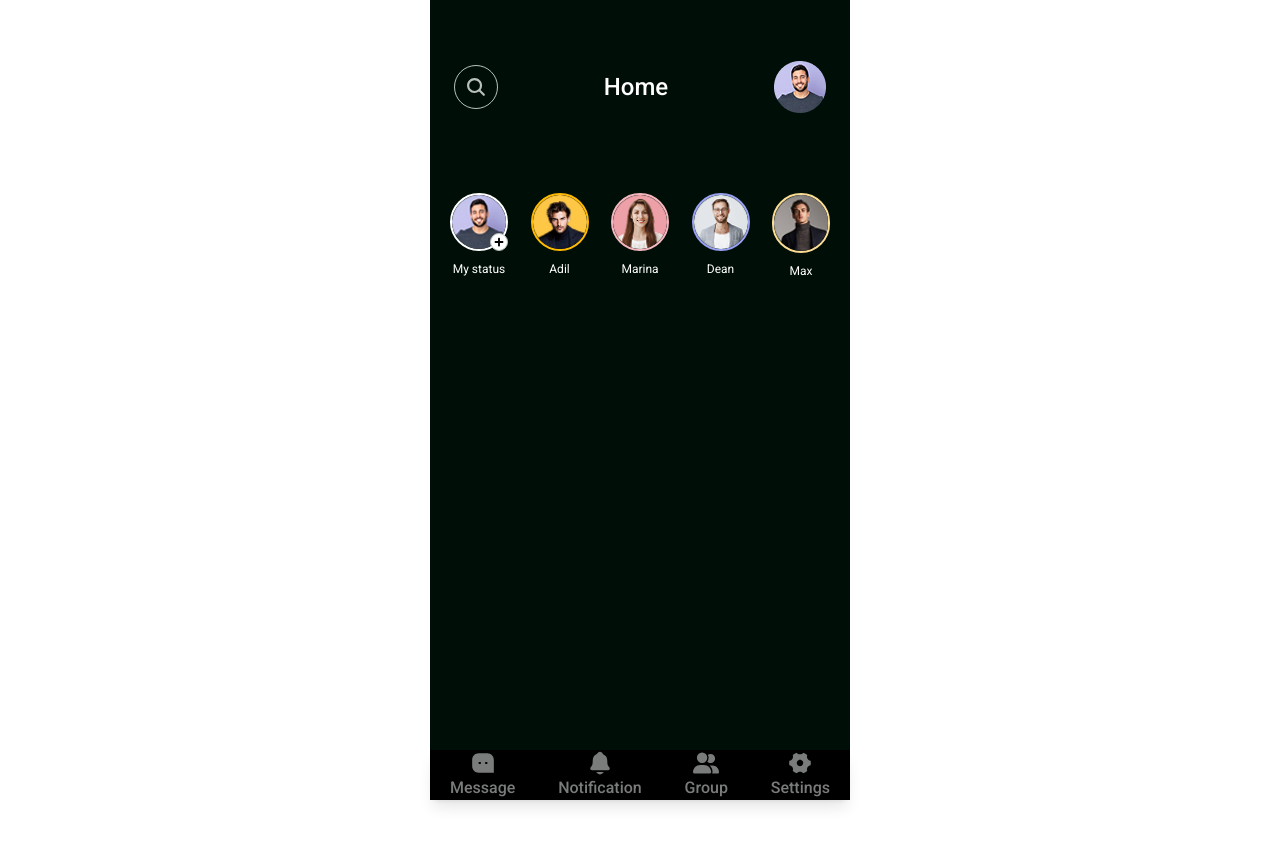
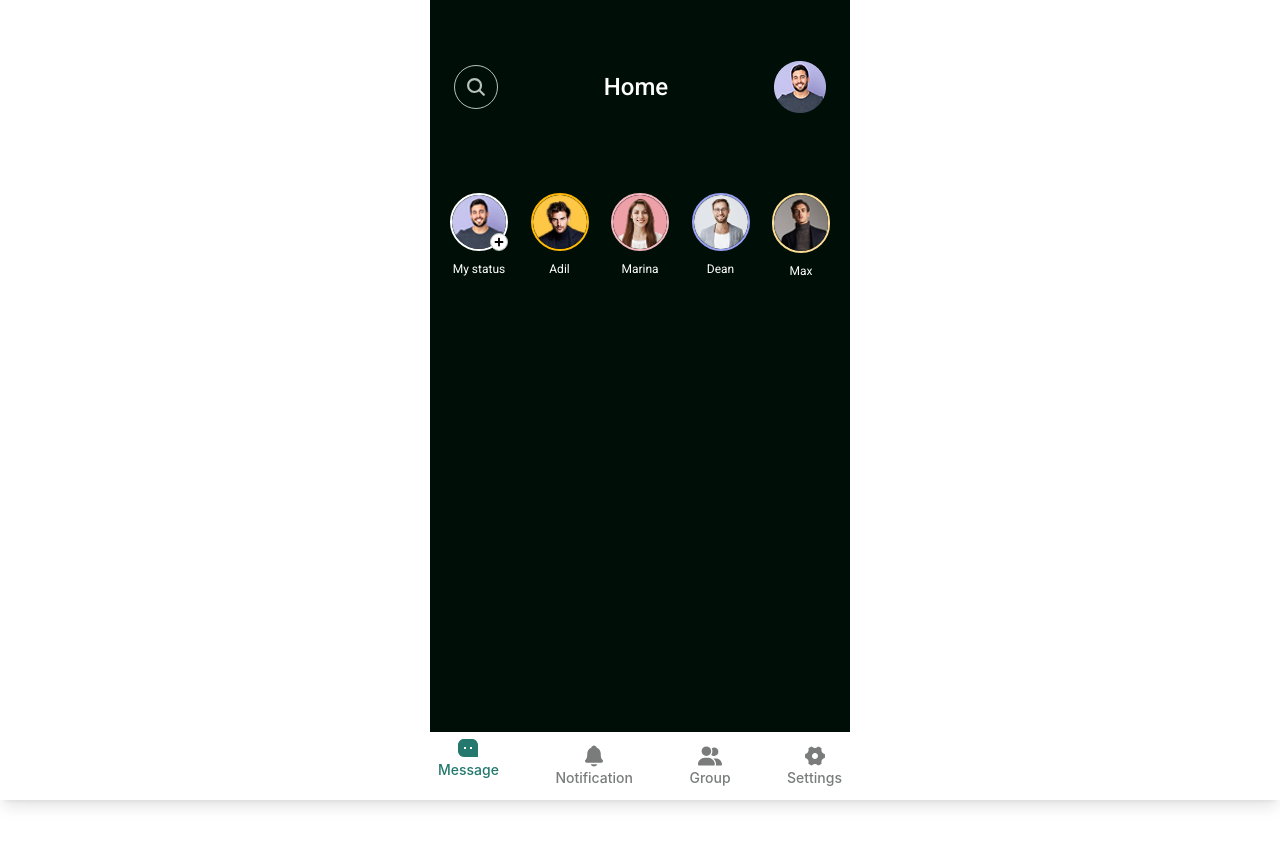
Before and after one commit to muradhosenrafi/Facebook-copy-, a React (Vite) app: page /home in a window 1280 px wide. Shown: the top 846 px of the page. Before the commit the page ends 800 px from the top, so only its background shows below. Built offline with nearby package versions, Linux system fonts and the light colour scheme; a web font is replaced by a local one.

Commit message:
manu bar sticky

```diff
--- a/src/App.jsx
+++ b/src/App.jsx
@@ -8,19 +8,24 @@ import Settings from './layouts/Settings';
 import Splash from './layouts/Splash';
 import ShareContatent from './layouts/ShareContatent';
 import GroupPage from './pages/GroupPage';
+import Rootlayout from './layouts/Rootlayout';
 
 
 const router = createBrowserRouter(
   createRoutesFromElements(
 <>
     <Route path="/fontpage" element={<FontPage/>} ></Route>
-    <Route path="/home" element={<Home/>} ></Route>
-    <Route path="/grouppage" element={<GroupPage/>} ></Route>
+
     <Route path="/login" element={<Login/>} ></Route>
     <Route path="/singup" element={<SingUp/>} ></Route>
-    <Route path="/setting" element={<Settings/>} ></Route>
     <Route path="/sharecontatent" element={<ShareContatent/>} ></Route>
     <Route path="/" element={<Splash/>} ></Route>
+
+    <Route path='/' element={<Rootlayout/>}>
+    <Route path="home" element={<Home/>} ></Route>
+    <Route path="grouppage" element={<GroupPage/>} ></Route>
+    <Route path="setting" element={<Settings/>} ></Route>
+    </Route>
 </>
   )
 );
--- a/src/layouts/MenuBar.jsx
+++ b/src/layouts/MenuBar.jsx
@@ -1,48 +1,82 @@
-import Container from "../components/Container"
+import Container from "../components/Container";
+import Flex from "../components/Flex";
+import { NavLink } from "react-router-dom";
 import { RiMessage3Fill } from "react-icons/ri";
 import { IoNotifications } from "react-icons/io5";
 import { FaUserGroup } from "react-icons/fa6";
 import { RiSettings4Fill } from "react-icons/ri";
-import Flex from "../components/Flex";
-import { Link } from "react-router-dom";
+
+const MenuBar = () => {
+return ( <section className="fixed bottom-0 left-0 w-full bg-white  shadow-lg z-50"> <Container> <Flex className="justify-between items-center py-3 px-2">
+
+      <NavLink to="/home">
+        {({ isActive }) => (
+          <div
+            className={`flex flex-col items-center transition-all duration-300 ${
+              isActive
+                ? "-translate-y-2 text-inptext"
+                : "text-navtext"
+            }`}
+          >
+            <RiMessage3Fill className="w-6 h-6" />
+
+            <p className="text-[11px] sm:text-sm font-medium">Message </p></div>
+        )}
+      </NavLink>
+
+      <NavLink to="/notification">
+        {({ isActive }) => (
+          <div
+            className={`flex flex-col items-center transition-all duration-300 ${
+              isActive
+                ? "-translate-y-2 text-inptext"
+                : "text-navtext"
+            }`}
+          >
+            <IoNotifications className="w-6 h-6" />
+
+            <p className="text-[11px] sm:text-sm font-medium">
+              Notification</p></div>
+        )}
+      </NavLink>
+
+      <NavLink to="/grouppage">
+        {({ isActive }) => (
+          <div
+            className={`flex flex-col items-center transition-all duration-300 ${
+              isActive
+                ? "-translate-y-2 text-inptext"
+                : "text-navtext"
+            }`}
+          >
+            <FaUserGroup className="w-6 h-6" />
+
+            <p className="text-[11px] sm:text-sm font-medium">
+              Group</p></div>
+        )}
+      </NavLink>
+
+      <NavLink to="/setting">
+        {({ isActive }) => (
+          <div
+            className={`flex flex-col items-center transition-all duration-300 ${
+              isActive
+                ? "-translate-y-2 text-inptext"
+                : "text-navtext"
+            }`}
+          >
+            <RiSettings4Fill className="w-6 h-6" />
+
+            <p className="text-[11px] sm:text-sm font-medium">Settings</p></div>
+        )}
+      </NavLink>
+
+    </Flex>
+  </Container>
+</section>
 
 
-const MenuBar = () => {
-  return (
-  <section  className="fixed bottom-0 w-full z-50 ">
-    <Container className="">
-     <div className="w-full bg-black shadow-lg  px-5">
-        <Flex className="justify-between items-center">
-  <div className="flex group cursor-pointer flex-col items-center">
-    <RiMessage3Fill className="w-[26px] h-[26px] text-navtex  text-navtext group-hover:text-inptext duration-300" />
-    <p className="font-medium text-base text-navtext group-hover:text-inptext duration-300 group-hover:font-medium font-robot">Message</p>
-  </div>
+);
+};
 
-  <div className="flex group cursor-pointer flex-col items-center">
-    <IoNotifications className="w-[26px] h-[26px] text-navtext group-hover:text-inptext duration-300" />
-    <p className="font-medium text-base text-navtext group-hover:text-inptext duration-300 group-hover:font-medium font-robot">Notification</p>
-  </div>
-
-<Link to="/grouppage">
-  <div className="flex group cursor-pointer flex-col items-center">
-    <FaUserGroup className="w-[26px] h-[26px] text-navtext group-hover:text-inptext duration-300 " />
-    <p className="font-medium text-base text-navtext group-hover:text-inptext duration-300 group-hover:font-medium  font-robot">Group</p>
-  </div>
-
-</Link>
-
-<Link to="/setting">
-  <div className="flex group cursor-pointer flex-col items-center">
-    <RiSettings4Fill className="w-[26px] h-[26px] text-navtext group-hover:text-inptext duration-300 " />
-    <p className="font-medium text-base text-navtext group-hover:text-inptext duration-300 group-hover:font-medium  font-robot">Settings</p>
-  </div>
-</Link>
-     {/* <div className="h-[80px]"></div> */}
-</Flex>
-     </div>
-    </Container>
-  </section>
-  )
-}
-
-export default MenuBar
+export default MenuBar;
--- /dev/null
+++ b/src/layouts/Rootlayout.jsx
@@ -0,0 +1,14 @@
+
+import { Outlet } from 'react-router-dom'
+import MenuBar from '../layouts/MenuBar'
+
+const Rootlayout = () => {
+  return (
+    <div className="min-h-screen pb-20">
+      <Outlet />
+      <MenuBar />
+    </div>
+  )
+}
+
+export default Rootlayout
--- a/src/pages/Home.jsx
+++ b/src/pages/Home.jsx
@@ -1,6 +1,6 @@
- import MenuBar from '../layouts/MenuBar'
+
 // import ShareContatent from '../layouts/ShareContatent'
-import MessageOption from '../layouts/MessageOption'
+
 import Nav from '../layouts/Nav'
 
 
@@ -12,23 +12,10 @@ import Nav from '../layouts/Nav'
 
 const Home = () => {
   return (
-<div>
-       <div className='relative min-h-screen'>
+      <div>
          <Nav/>
-       <MenuBar />
        </div>
-{/*
-      <ShareContatent/>
-{/* <Group/> */}
-  {/* <div className="h-screen flex flex-col">
-      <div className="flex-1 overflow-y-auto">
 
-        <Settings/>
-      </div>
-       <div className="sticky top-0 z-50">
-      </div>
-</div> */}
-</div>
   )
 }
 
```
